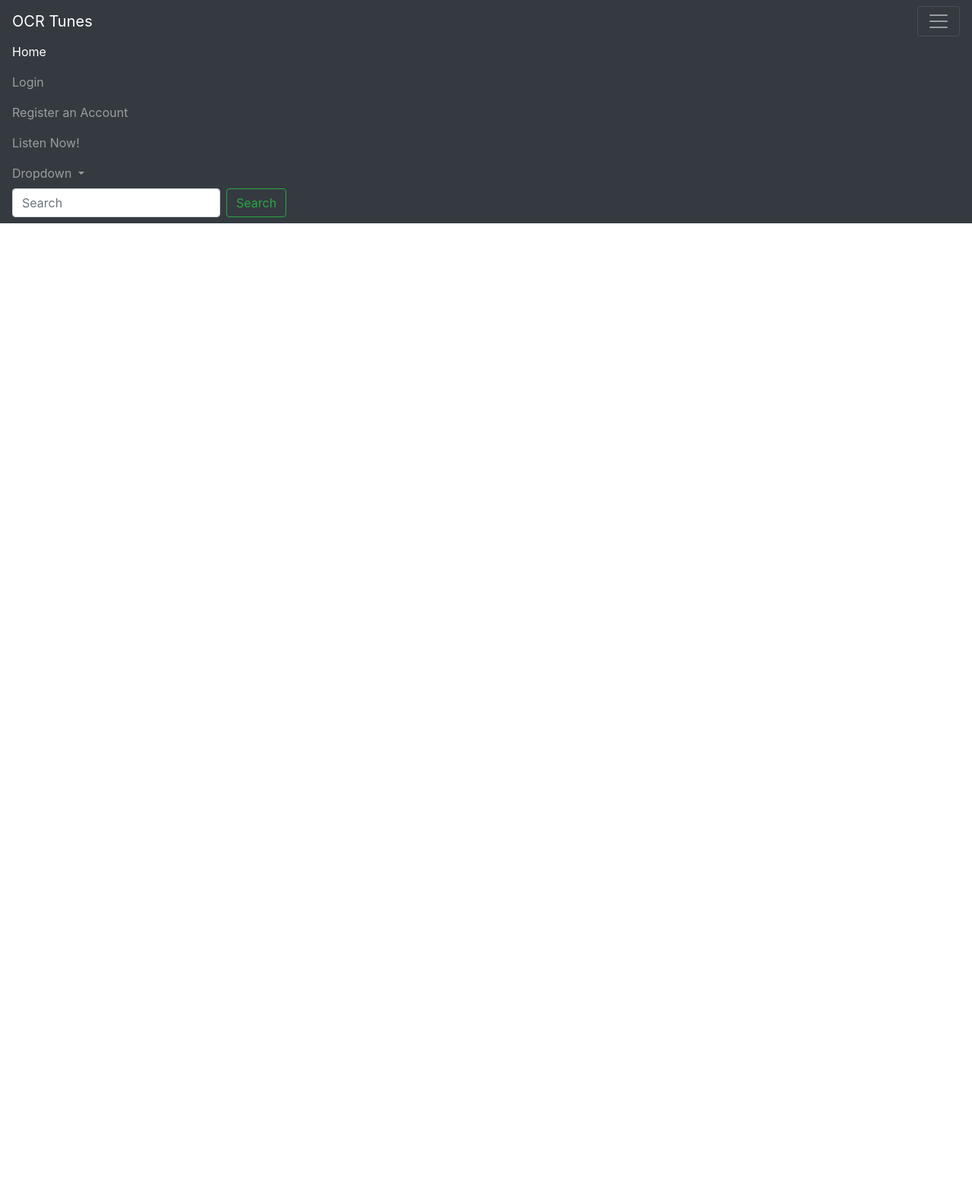
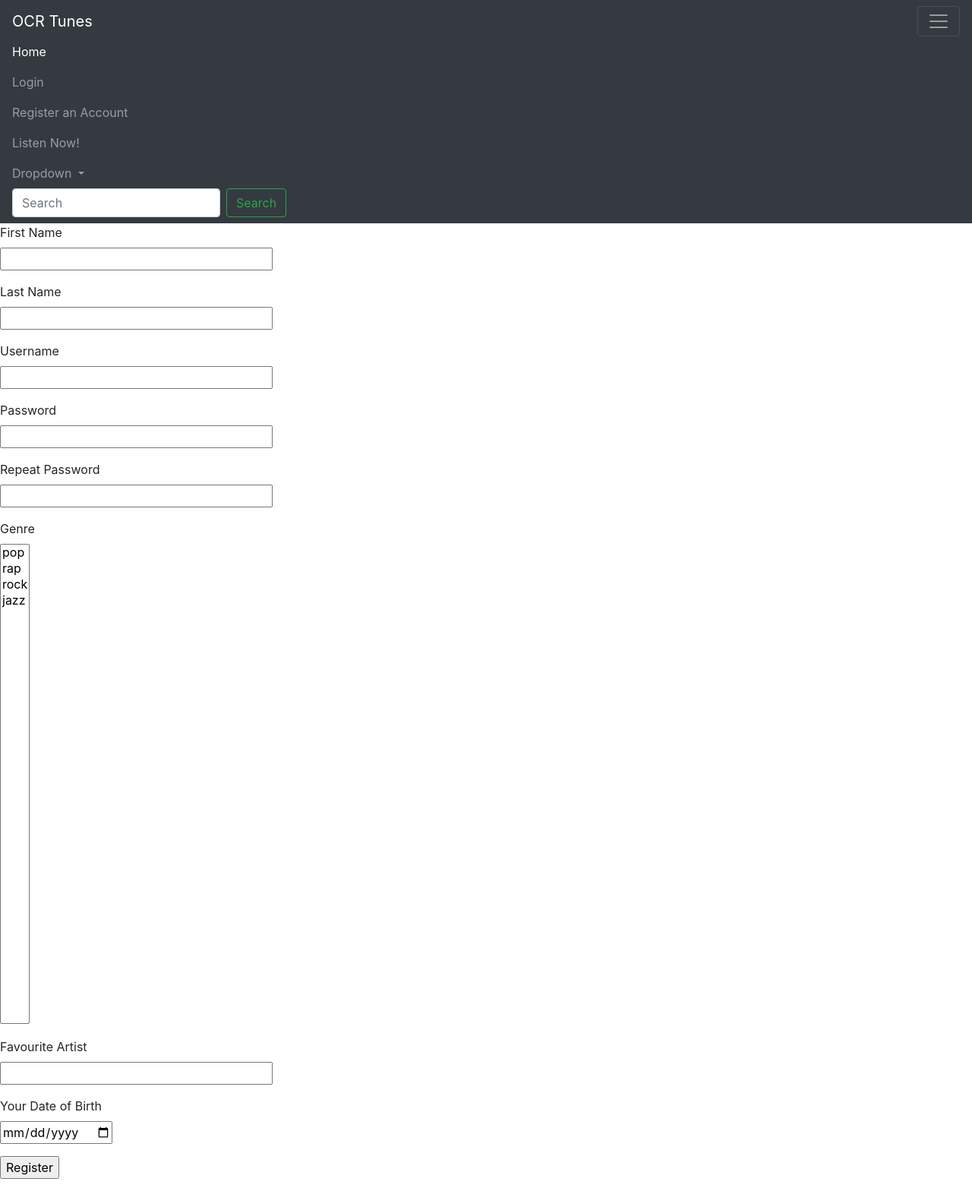
Before and after one commit to iArcanic/OCR-Tunes, a Flask app: page /register in a window 1280 px wide, after a click that opens the changed part. Shown: the whole page at 76% size. Before the commit the page ends 294 px from the top, so only its background shows below. Run offline with Flask 2, Linux system fonts and the light colour scheme; some libraries are stand-ins or nearby versions.

Commit message:
Made registration and login forms using the module Flask-WTF and then rendered it using the according HTML templates. Forms now are functional and appear on the website but do not submit as of yet. Currently working on using SQPAlchemy for user management.

```diff
--- a/forms.py
+++ b/forms.py
@@ -1,22 +1,19 @@
-from flask_wtf import FlaskForm, RecaptchaField
+from flask_wtf import FlaskForm
 from wtforms import (StringField,
                      SubmitField,
                      PasswordField,
                      DateField,
                      SelectField)
 from wtforms.validators import (DataRequired,
-                                Email,
                                 EqualTo)
+
 
 class RegisterForm(FlaskForm):
     """Sign up for a OCRTunes account."""
     first_name = StringField('First Name', [DataRequired()])
     last_name = StringField('Last Name', [DataRequired()])
-    # email = StringField('Email', [Email(message=('Not a valid email address.')), DataRequired()])
     username = StringField('Username', [DataRequired()])
-    password = PasswordField('Password', [
-        DataRequired(message="Please enter a password."),
-    ])
+    password = PasswordField('Password', [DataRequired(message="Please enter a password.")])
     confirmPassword = PasswordField('Repeat Password', [EqualTo(password, message='Passwords must match.')])
     genre = SelectField(
         'Genre', [DataRequired()],
@@ -26,14 +23,11 @@ class RegisterForm(FlaskForm):
                 ('Jazz', 'jazz')])
     favourite_artist = StringField('Favourite Artist', [DataRequired()])
     birthday = DateField('Your Date of Birth')
-    recaptcha = RecaptchaField()
-    submit = SubmitField('Submit')
+    submit = SubmitField('Register')
 
 
 class LoginForm(FlaskForm):
     """Sign In."""
-    username = StringField('Name', [DataRequired()])
-    password = PasswordField('Password', [
-        DataRequired(message="Please enter a password."),
-    ])
+    username = StringField('Username', [DataRequired()])
+    password = PasswordField('Password', [DataRequired(message="Please enter a password.")])
     submit = SubmitField('Login')
--- a/main.py
+++ b/main.py
@@ -1,34 +1,54 @@
-from flask import Flask, redirect, url_for, render_template, request, session
+from flask import Flask, redirect, url_for, render_template, request, session, flash
 from forms import RegisterForm, LoginForm
+# from flask_sqlalchemy import SQLAlchemy
 
 app = Flask(__name__)
 app.config['SECRET_KEY'] = 'string'
+# app.config["SQLALCHEMY_DATABASE_URI"] = "sqlite:///users.sqlite3"
+# app.config["SQLALCHEMY_TRACK_MODIFICATIONS"] = False
+#
+# db = SQLAlchemy(app)
+#
+#
+# class users(db.Model):
+#     _id = db.Column(db.Integer, primary_key="True")
+#     first_name = db.Column(db.String(100))
+#     last_name = db.Column(db.String(100))
+#     username = db.Column(db.String(100))
+#     password = db.Column(db.String(100))
+#     genre = db.Column(db.String(100))
+#     favourite_artist = db.Column(db.String(100))
+#     birthday = db.Column(db.String(100))
+#
+#     def __init__(self, first_name, last_name, username, password, genre, favourite_artist, birthday):
+#         self.first_name = first_name
+#         self.last_name = last_name
 
 
 @app.route("/", methods=["GET", "POST"])
-def homepage():
-    return render_template("base.html")
+def home():
+    return render_template("home.html")
 
 
-@app.route("/login", methods=["POST", "GET"])
+@app.route("/login", methods=["GET", "POST"])
 def login_form():
     form = LoginForm()
     if form.validate_on_submit():
-        return redirect(url_for("/listennow"))
+        return redirect(url_for("/playlists"))
     return render_template("login.html", form=form)
 
 
 @app.route("/register", methods=["GET", "POST"])
 def register_form():
-    form = RegisterForm()
+    form = RegisterForm(request.form)
     if form.validate_on_submit():
-        return redirect(url_for("/sucess"))
+        return redirect(url_for("/success"))
     return render_template("register.html", form=form)
 
 
 @app.route("/success", methods=["GET", "POST"])
 def success():
-    return render_template("success.html")
+    return redirect(url_for("/success"))
 
 
 @app.route("/playlists", methods=["GET", "POST"])
@@ -37,4 +57,5 @@ def playlist():
 
 
 if __name__ == "__main__":
+    # db.create_all()
     app.run()
--- a/templates/base.html
+++ b/templates/base.html
@@ -13,7 +13,7 @@
           <div class="collapse navbar-collapse" id="navbarSupportedContent">
             <ul class="navbar-nav mr-auto">
               <li class="nav-item active">
-                <a class="nav-link" href="http://127.0.0.1:5000/">Home <span class="sr-only">(current)</span></a>
+                <a class="nav-link" href="http://127.0.0.1:5000/home">Home <span class="sr-only">(current)</span></a>
               </li>
                 <a class="nav-link" href="http://127.0.0.1:5000/login">Login</a>
                 <a class="nav-link" href="http://127.0.0.1:5000/register">Register an Account</a>
--- /dev/null
+++ b/templates/home.html
@@ -0,0 +1,5 @@
+{% extends "base.html" %}
+{% block title %}Home{% endblock %}
+{% block content %}
+<h1>Welcome to OCR Tunes</h1>
+{% endblock %}
--- a/templates/register.html
+++ b/templates/register.html
@@ -1,2 +1,39 @@
 {% extends "base.html" %}
 {% block title %}Register an Account{% endblock %}
+{% block content %}
+<form action="" method=post>
+  <p>
+    {{form.first_name.label}}<br>
+    {{form.first_name(size=30)}}
+  </p>
+  <p>
+    {{form.last_name.label}}<br>
+    {{form.last_name(size=30)}}
+  </p>
+  <p>
+    {{form.username.label}}<br>
+    {{form.username(size=30)}}
+  </p>
+  <p>
+    {{form.password.label}}<br>
+    {{form.password(size=30)}}
+  </p>
+  <p>
+    {{form.confirmPassword.label}}<br>
+    {{form.confirmPassword(size=30)}}
+  </p>
+  <p>
+    {{form.genre.label}}<br>
+    {{form.genre(size=30)}}
+  </p>
+  <p>
+    {{form.favourite_artist.label}}<br>
+    {{form.favourite_artist(size=30)}}
+  </p>
+  <p>
+    {{form.birthday.label}}<br>
+    {{form.birthday(size=30)}}
+  </p>
+  <p>{{form.submit()}}</p>
+</form>
+{% endblock %}
--- a/templates/success.html
+++ b/templates/success.html
@@ -1,5 +1,7 @@
 {% extends "base.html" %}
 {% block title %}Successful Registration!{% endblock %}
 {% block content %}
-<button><a href="http://127.0.0.1:5000/">Return to Homepage</a></button>
+<h1>You have been registered successfully!</h1>
+<a href="https://127.0.0.1:5000/login">Return to Login Page</a>
+<a href="https://127.0.0.1:5000/home">Return to Home Page</a>
 {% endblock %}
```
Also changed, not shown: templates/login.html (+13 -0 lines).
